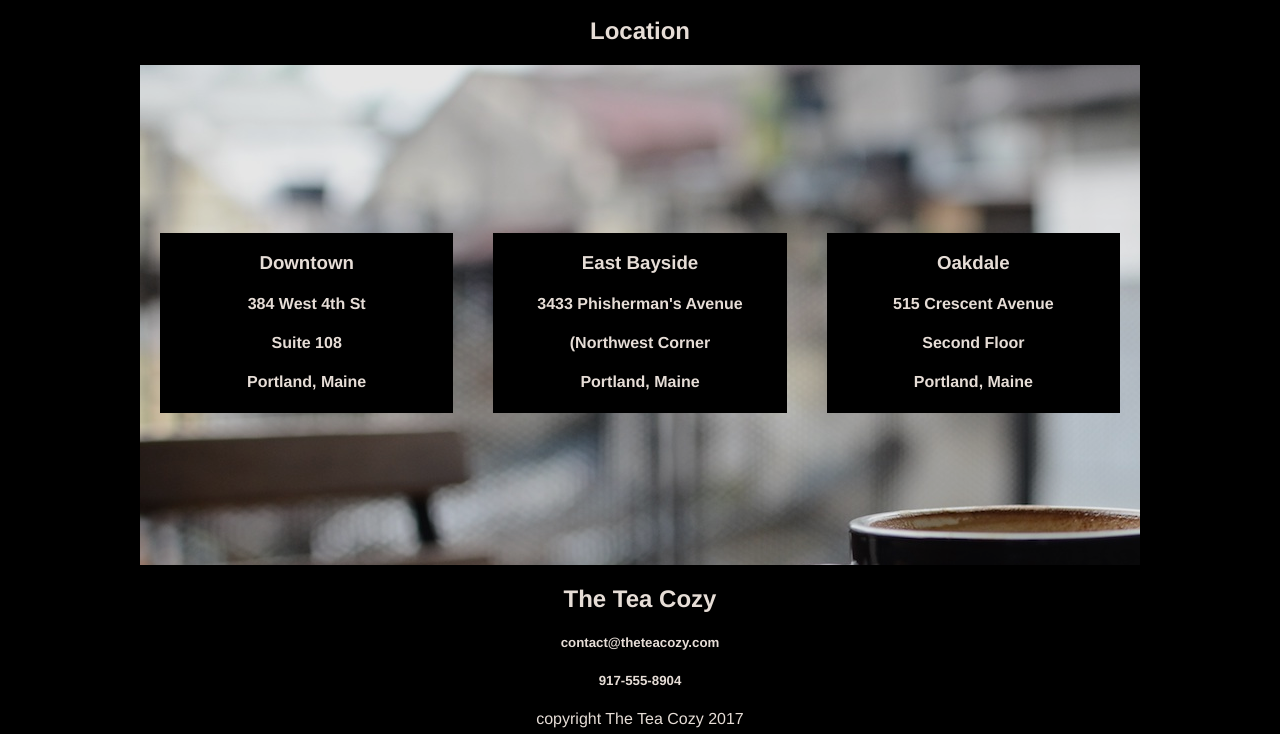
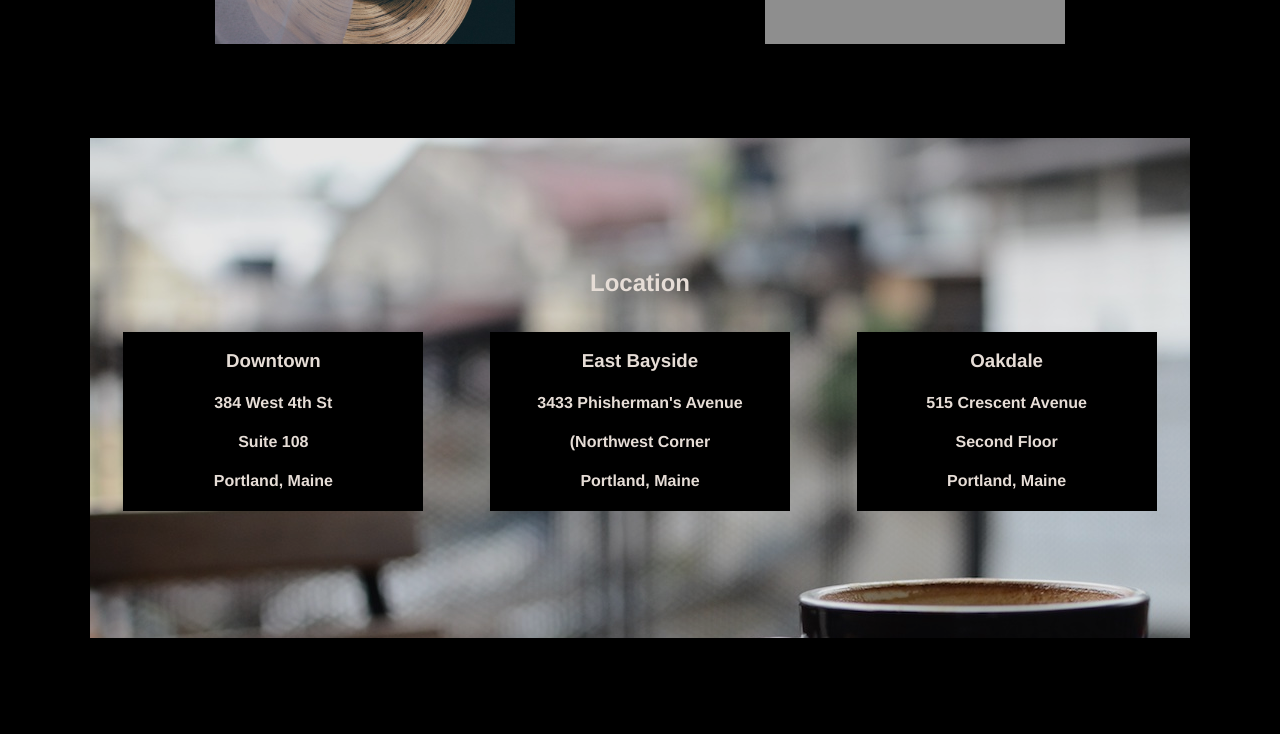
Before and after one commit to andrewnotermans/Flexbox---The-Tea-Cozy, a plain HTML site: page index.html in a window 1280 px wide. Shown: the part 1337-2071 px from the top of the page. Drawn offline with Linux system fonts and the light colour scheme; grey boxes are pictures that could not be loaded.

Commit message:
commit-flexbox-css

```diff
--- a/css/style.css
+++ b/css/style.css
@@ -9,7 +9,7 @@ body{
 }
 
 .wrap{
-    max-width: 1000px;
+    max-width: 1100px;
     margin: 0 auto;
 }
 
@@ -48,13 +48,23 @@ a {
     color: seashell;
 }
 
+section{
+    margin-bottom: 80px;
+}
 .flexbox{
     display: flex;
     justify-content: space-around;
+    align-content: center;
     flex-wrap: wrap;
+    width: 100%;
 }
-
-.flexbox--location-background, .flexbox--mission-background{
+.flexbox--col{
+    display: flex;
+    flex-direction: column;
+    justify-content: center;
+    height: 100%;
+}
+.mission-background{
 
     margin: 0 auto;
     background-repeat: no-repeat;
@@ -63,29 +73,29 @@ a {
     justify-content: center;
 }
 
-.flexbox--mission-background .flexbox_items {
+.mission-background .flexbox_items {
     background-color: black;
     display: inline;
     width: 100%;
 
 }
 
-.flexbox--location-background .flexbox_items{
+.location-background .flexbox_items{
     background-color: black;
-    margin: 15px 20px 0 20px;
+    margin: 15px;
     width: 300px;
 }
 
-.flexbox--mission-background{
+.mission-background{
     background-image: url('../img/img-mission-background.jpg');
     height: 700px;
 }
 
-.flexbox--location-background{
+.location-background{
     background-image: url('../img/img-locations-background.jpg');
     height: 500px;
+
 }
-
 
 
 .flexbox_items img{
@@ -93,3 +103,15 @@ a {
     height: 200px;
     margin: 10px 0;
 }
+
+footer{
+    height: 200px;
+    display: flex;
+    flex-direction: column;
+    align-content: center;
+}
+
+.copyright{
+    text-align: left;
+    margin: 0 0 0 15px;
+}
--- a/index.html
+++ b/index.html
@@ -9,7 +9,6 @@
 </head>
 <body>
     <div class="wrap">
-
         <header>
             <div class="header-wrap">
                 <img src="./img/img-tea-cozy-logo.png" alt="tea-cozy-logo">
@@ -23,13 +22,17 @@
             </div>
         </header>
         <main>
-            <div class="flexbox--mission-background">
-
+            <section>
+                <div class="mission-background">
+                    <div class="flexbox">
                         <div class="flexbox_items">
                             <h2>Our Mission</h1>
                             <h4>Handpicked, Artisanally Curated, Free Range, Sustainable, Small Batch, Fair Trade, Organic Tea</h4>
                         </div>
                     </div>
+                </div>
+            </section>
+            <section>
                 <h2>Tea of the Month</h2>
                 <h4>What's Steeping at the Tea Cozy?</h4>
                 <div class="flexbox">
@@ -49,10 +52,13 @@
                         <img src="./img/img-bedford-bizarre.jpg" alt="bedford-bizarre">
                     </div>
                 </div>
-            <div class="background-image">
+
+            </section>
+            <section>
+                <div class="location-background">
+                    <div class="flexbox--col">
                         <h2>Location</h2>
-                <div class="flexbox--location-background">
-
+                        <div class="flexbox">
                             <div class="flexbox_items">
                                 <h3>Downtown</h3>
                                 <h4>384 West 4th St</h4>
@@ -73,6 +79,10 @@
                             </div>
                         </div>
                     </div>
+            </section>
+
+
+
         </main>
         <footer>
             <h2>The Tea Cozy</h2>
```
Lines whose indentation alone changed are shown as unchanged.
